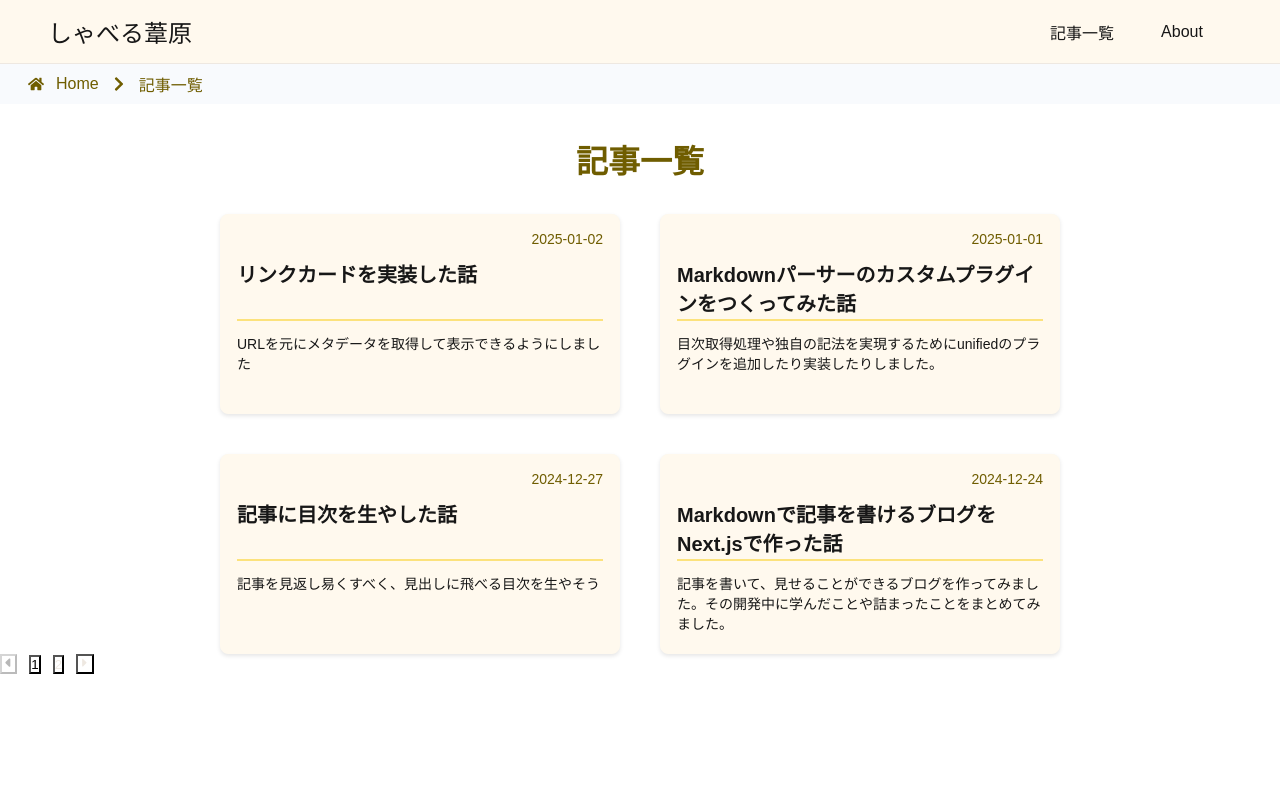
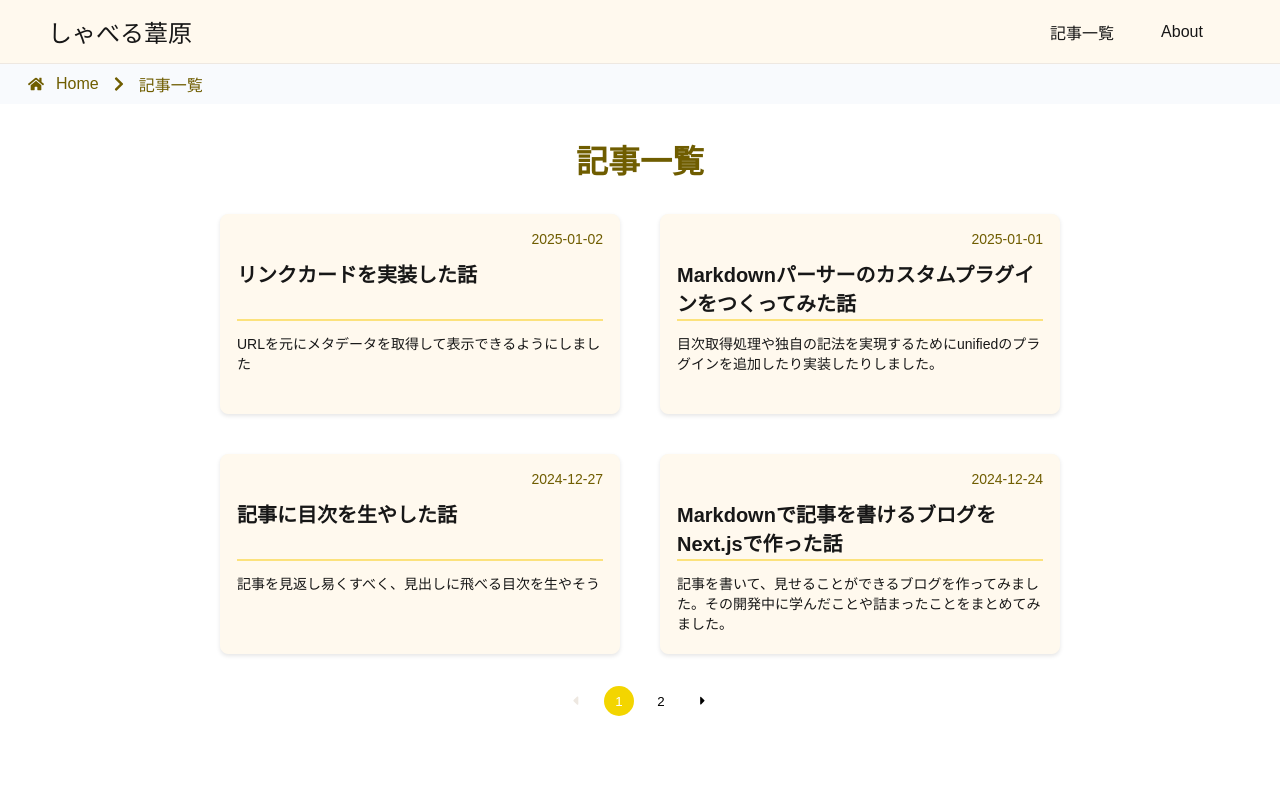
Before and after one commit to nakamuraitsuki/Next-blog-project, a Next.js app: page /blog in a window 1280 px wide. Shown: the top 800 px of the page. Built offline with nearby package versions, Linux system fonts and the light colour scheme.

Commit message:
見た目導入

```diff
--- a/src/components/BlogCardList/BlogCardList.module.css
+++ b/src/components/BlogCardList/BlogCardList.module.css
@@ -1,4 +1,7 @@
 .wrap {
+  min-height: 534px;
+  max-width: 840px;
+  margin: 0 auto;
   display: flex;
   flex-direction: column;
   justify-content: space-between;
@@ -24,18 +27,3 @@
   justify-content: center;
   gap: 12px;
 }
-
-.activeButton {
-  width: 32px;
-  height: 32px;
-  font-size: 1.125rem;
-  background-color: #fce27c;
-  border: none;
-}
-
-.unactiveButton {
-  width: 32px;
-  height: 32px;
-  font-size: 1.125rem;
-  border: none;
-}
--- a/src/components/BlogCardList/BlogCardList.tsx
+++ b/src/components/BlogCardList/BlogCardList.tsx
@@ -34,6 +34,7 @@ export const BlogCardList = ({ posts, itemsPerPage, isPagination } :BlogCardList
                     </div>
                 ))}
             </div>
+            <div className={styles.pagination}>
                 {isPagination ?
                     <Pagination
                         posts={posts}
@@ -45,5 +46,6 @@ export const BlogCardList = ({ posts, itemsPerPage, isPagination } :BlogCardList
                     <div/>
                 }
             </div>
+        </div>
     );
 }
--- a/src/components/BlogCardList/Pagination/Pagination.module.css
+++ b/src/components/BlogCardList/Pagination/Pagination.module.css
@@ -1,4 +1,6 @@
 .pagination {
+    width: fit-content;
+    margin: 0 auto;
     display: flex;
     align-items: center;
     gap: 12px;
--- a/src/components/BlogCardList/Pagination/PaginationItems/Next/Next.module.css
+++ b/src/components/BlogCardList/Pagination/PaginationItems/Next/Next.module.css
@@ -1,9 +1,16 @@
 .active {
+    width: 30px;
+    height: 30px;
     background-color: inherit;
+    border: none;
+    display: flex;
+    align-items: center;
+    justify-content: center;
+    border-radius: 50%;
 }
 
 .active:hover {
-    transform: translateY(1px) translateX(1px);
+    background-color: #f8fafd;
 }
 
 .active:active {
@@ -11,14 +18,12 @@
 }
 
 .disabled {
+    width: 30px;
+    height: 30px;
     background-color: inherit;
     color: #eee8e1;
+    border: none;
+    display: flex;
+    align-items: center;
+    justify-content: center;
 }
-
-.disabled:hover {
-    transform: translateY(1px) translateX(1px);
-}
-
-.disabled:active {
-    transform: none;
-}
--- a/src/components/BlogCardList/Pagination/PaginationItems/Next/Next.tsx
+++ b/src/components/BlogCardList/Pagination/PaginationItems/Next/Next.tsx
@@ -14,7 +14,7 @@ export const Next = ({
                 data-type={type}
                 disabled={disabled}
                 type="button"
-                className={ disabled ? styles.active : styles.disabled }
+                className={ disabled ? styles.disabled : styles.active }
             >
                 <FaCaretRight />
             </button>
--- a/src/components/BlogCardList/Pagination/PaginationItems/Page/Page.module.css
+++ b/src/components/BlogCardList/Pagination/PaginationItems/Page/Page.module.css
@@ -1,24 +1,21 @@
 .selected {
-    background-color: inherit;
-}
-
-.selected:hover {
-    transform: translateY(1px) translateX(1px);
-}
-
-.selected:active {
-    transform: none;
+    width: 30px;
+    height: 30px;
+    color: #ffffff;
+    background-color: #f3d500;
+    border-radius: 50%;
+    border: none;
+    border: none;
 }
 
 .unselected {
+    width: 30px;
+    height: 30px;
     background-color: inherit;
-    color: #eee8e1;
+    border: none;
+    border-radius: 50%;
 }
 
 .unselected:hover {
-    transform: translateY(1px) translateX(1px);
+    background-color: #f8fafd;
 }
-
-.unselected:active {
-    transform: none;
-}
--- a/src/components/BlogCardList/Pagination/PaginationItems/Previous/Previous.module.css
+++ b/src/components/BlogCardList/Pagination/PaginationItems/Previous/Previous.module.css
@@ -1,9 +1,16 @@
 .active {
+    width: 30px;
+    height: 30px;
     background-color: inherit;
+    border: none;
+    display: flex;
+    align-items: center;
+    justify-content: center;
+    border-radius: 50%;
 }
 
 .active:hover {
-    transform: translateY(1px) translateX(1px);
+    background-color: #f8fafd;
 }
 
 .active:active {
@@ -11,14 +18,12 @@
 }
 
 .disabled {
+    width: 30px;
+    height: 30px;
     background-color: inherit;
     color: #eee8e1;
+    border: none;
+    display: flex;
+    align-items: center;
+    justify-content: center;
 }
-
-.disabled:hover {
-    transform: translateY(1px) translateX(1px);
-}
-
-.disabled:active {
-    transform: none;
-}
--- a/src/components/BlogCardList/Pagination/PaginationItems/Previous/Previous.tsx
+++ b/src/components/BlogCardList/Pagination/PaginationItems/Previous/Previous.tsx
@@ -14,7 +14,7 @@ export const Previous = ({
                 data-type={type}
                 disabled={disabled}
                 type="button"
-                className={ disabled ? styles.active : styles.disabled }
+                className={ disabled ? styles.disabled : styles.active }
             >
                 <FaCaretLeft />
             </button>
```
Lines whose indentation alone changed are shown as unchanged.
